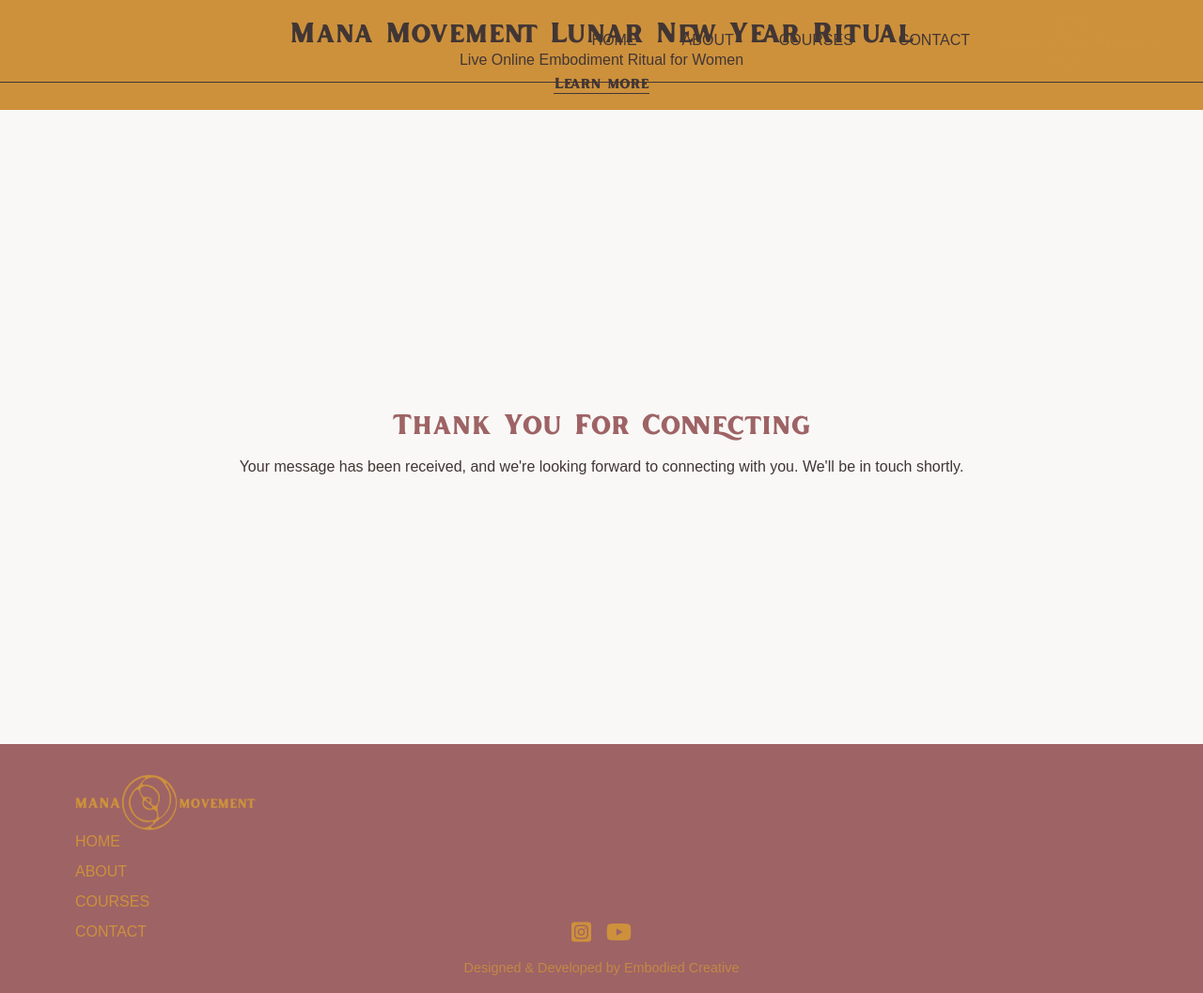
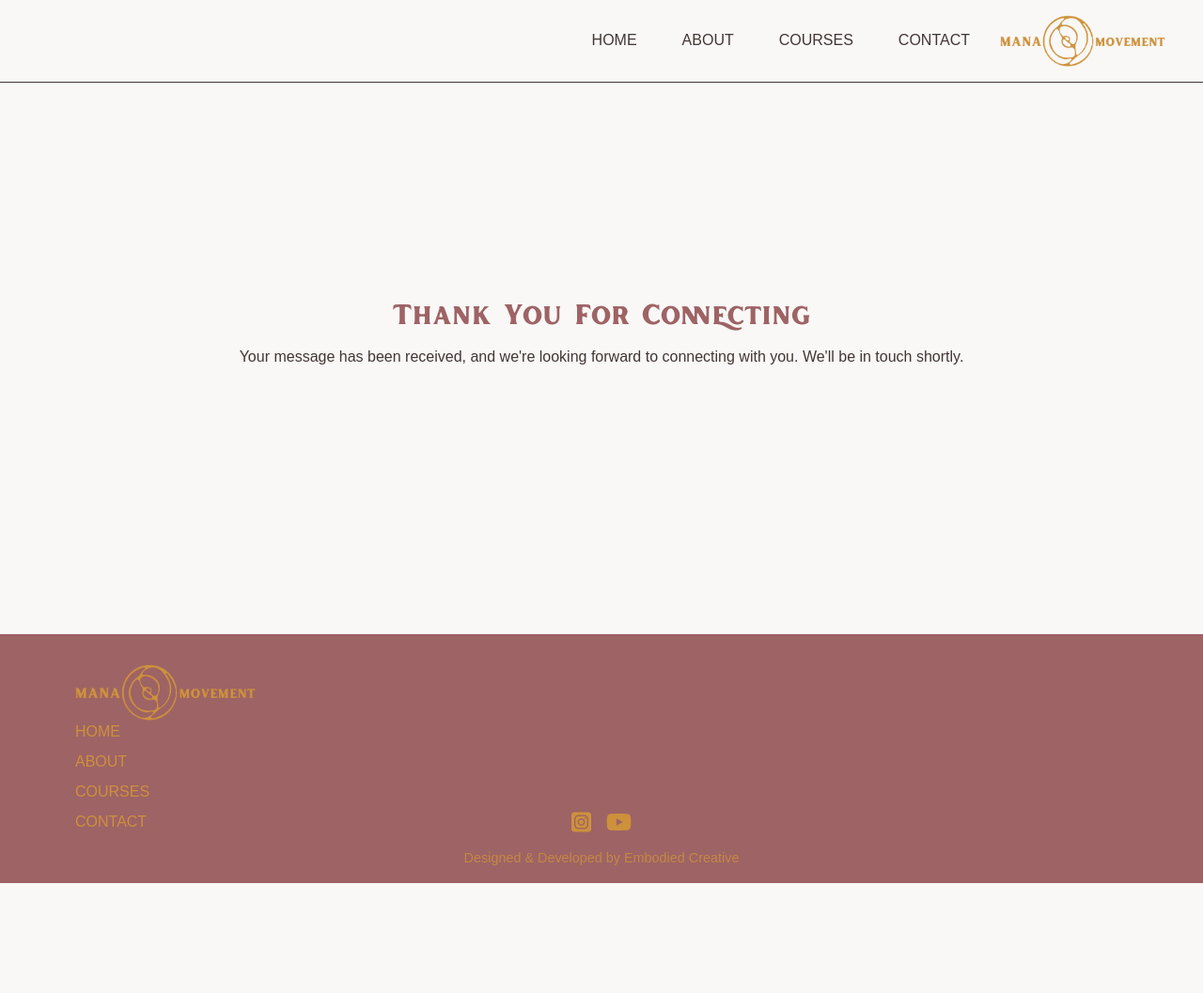
Before and after one commit to brittwoodard/mana-movement, a Jekyll site: the page built from thankyou-contact.html, in a window 1280 px wide. Shown: the whole page at 94% size. Built offline with Jekyll 4.4.1, drawn with Linux system fonts in a browser that asks for light colours; nearby versions of some CDN libraries; some web fonts are replaced; after the commit the page ends 940 px from its top, so only the background shows below that.

Commit message:
removed lunar new year ritual banner and popup

```diff
--- a/_layouts/default.html
+++ b/_layouts/default.html
@@ -10,14 +10,12 @@
 <body>
 
     <!-- Promo Banner -->
-    {% include banner-promo.html %}
 
     {{content}}
 
     {% include site-footer.html %}
 
     <!-- Popup TTC -->
-    {% include popup-lunar-new-year-ritual.html %}
 
 </body>
 
```
